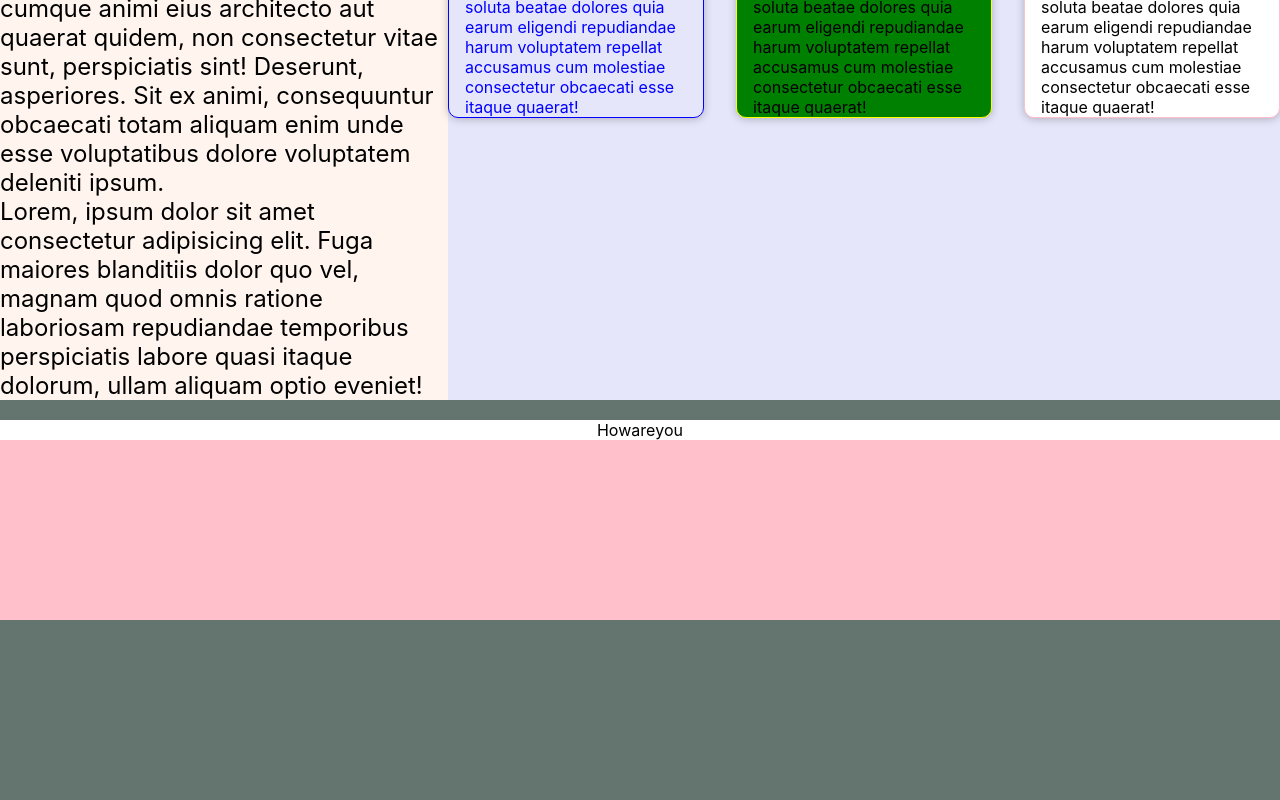
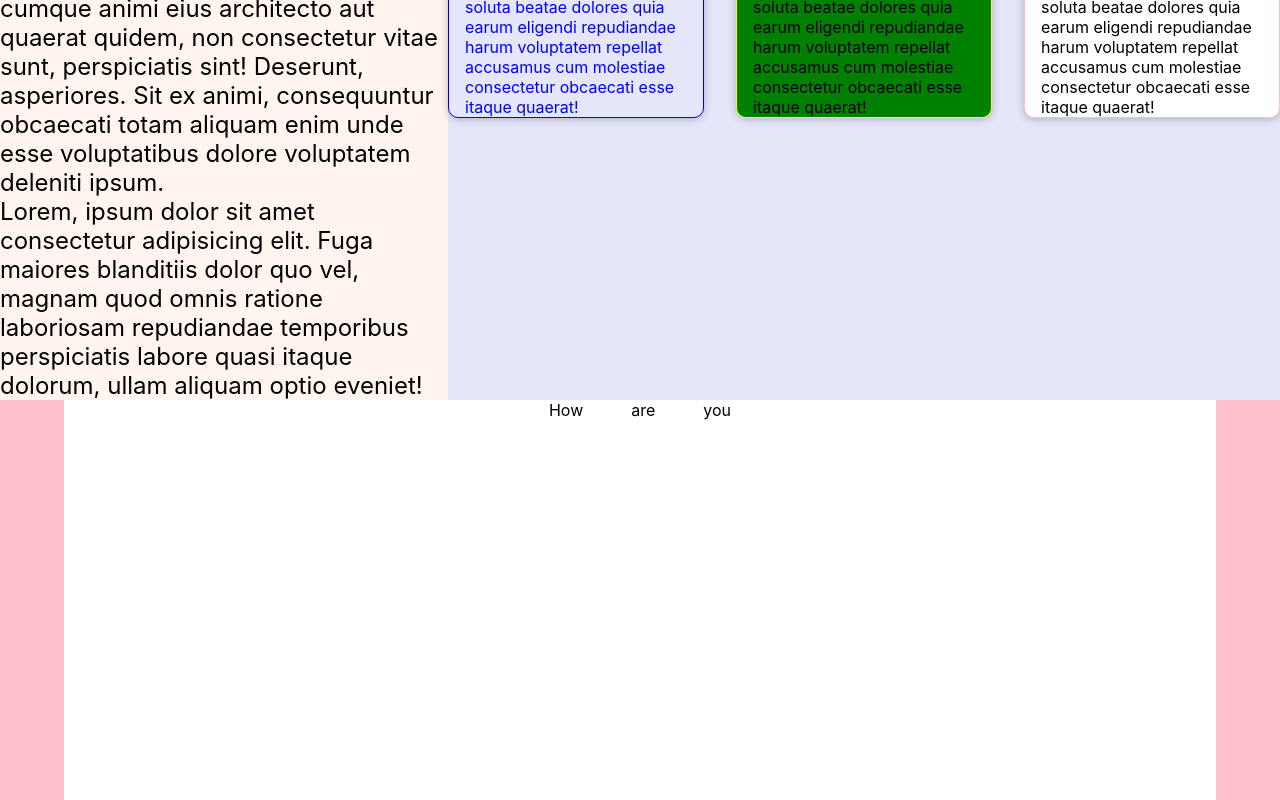
Before and after one commit to sodmod/My-Portfolio, a React (Create React App) app: page / in a window 1280 px wide. Shown: the part 984-1784 px from the top of the page. Before the commit the page ends 1604 px from the top, so only its background shows below. Built offline with nearby package versions, Linux system fonts and the light colour scheme.

Commit message:
experience

```diff
--- a/src/components/Body/Experiences/Experience.jsx
+++ b/src/components/Body/Experiences/Experience.jsx
@@ -4,11 +4,17 @@ import styles from "./Experience.module.css";
 const Experience = () => {
   return (
     <>
-      <section className={styles.experience}>
+      <section className={styles.experience} id="experience">
         <div className={styles.exp}>
-          <div>How</div>
-          <div>are</div>
-          <div>you</div>
+          <div className={styles.round} id={styles.round1}>
+            How
+          </div>
+          <div className={styles.round} id={styles.round2}>
+            are
+          </div>
+          <div className={styles.round} id={styles.round3}>
+            you
+          </div>
         </div>
       </section>
     </>
--- a/src/components/Body/Experiences/Experience.module.css
+++ b/src/components/Body/Experiences/Experience.module.css
@@ -1,11 +1,23 @@
 .experience {
-  margin-top: 20px;
   width: 100vw;
   background-color: pink;
-  height: 200px;
+  height: 400px;
 }
+
 .exp {
   display: flex;
+  width: 90vw;
+  position: relative;
   justify-content: center;
   background-color: white;
+  margin: auto;
+  gap: 3rem;
+  height: inherit;
 }
+
+@media screen and (max-width: 650px) {
+  .exp {
+    flex-direction: column;
+    align-items: center;
+  }
+}
--- a/src/components/Body/Home/Home.jsx
+++ b/src/components/Body/Home/Home.jsx
@@ -5,7 +5,7 @@ import Image from "../../Images/my image.jpeg";
 const Home = () => {
   return (
     <>
-      <section className={styles.home}>
+      <section className={styles.home} id="home">
         <div className={styles.home_left}>
           <div className={styles.my_name}>
             <h1>Hi i am badmus</h1>
--- a/src/components/Body/Services/Services.jsx
+++ b/src/components/Body/Services/Services.jsx
@@ -4,7 +4,7 @@ import Card from "../../UI/Cards/Card";
 const Services = () => {
   return (
     <>
-      <section className={styles.services}>
+      <section className={styles.services} id="services">
         <div className={styles.services_left}>
           <div>
             <h1>My Services</h1>
--- a/src/components/Body/Services/Services.module.css
+++ b/src/components/Body/Services/Services.module.css
@@ -43,7 +43,6 @@
   border: 1px solid pink;
   background-color: white;
   padding: 0 1rem;
-
   height: auto;
   width: 50%;
 }
```
